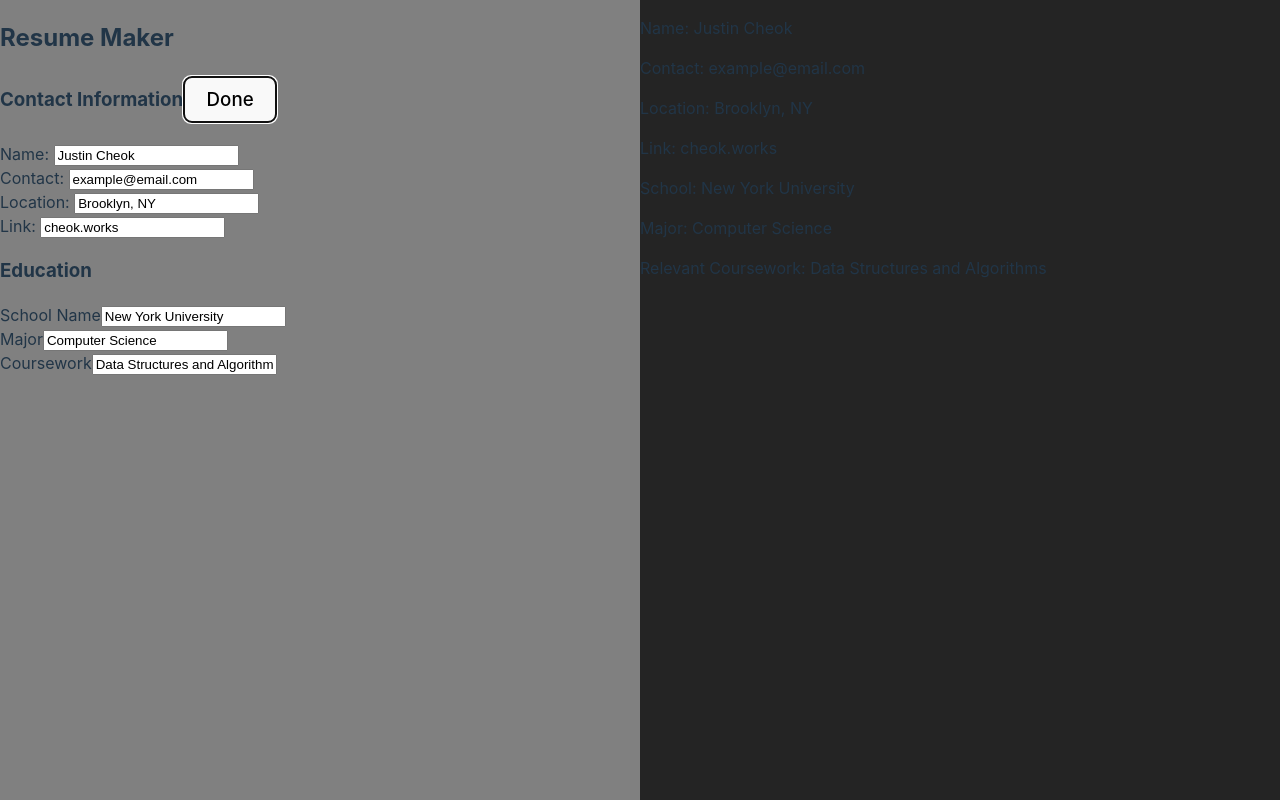
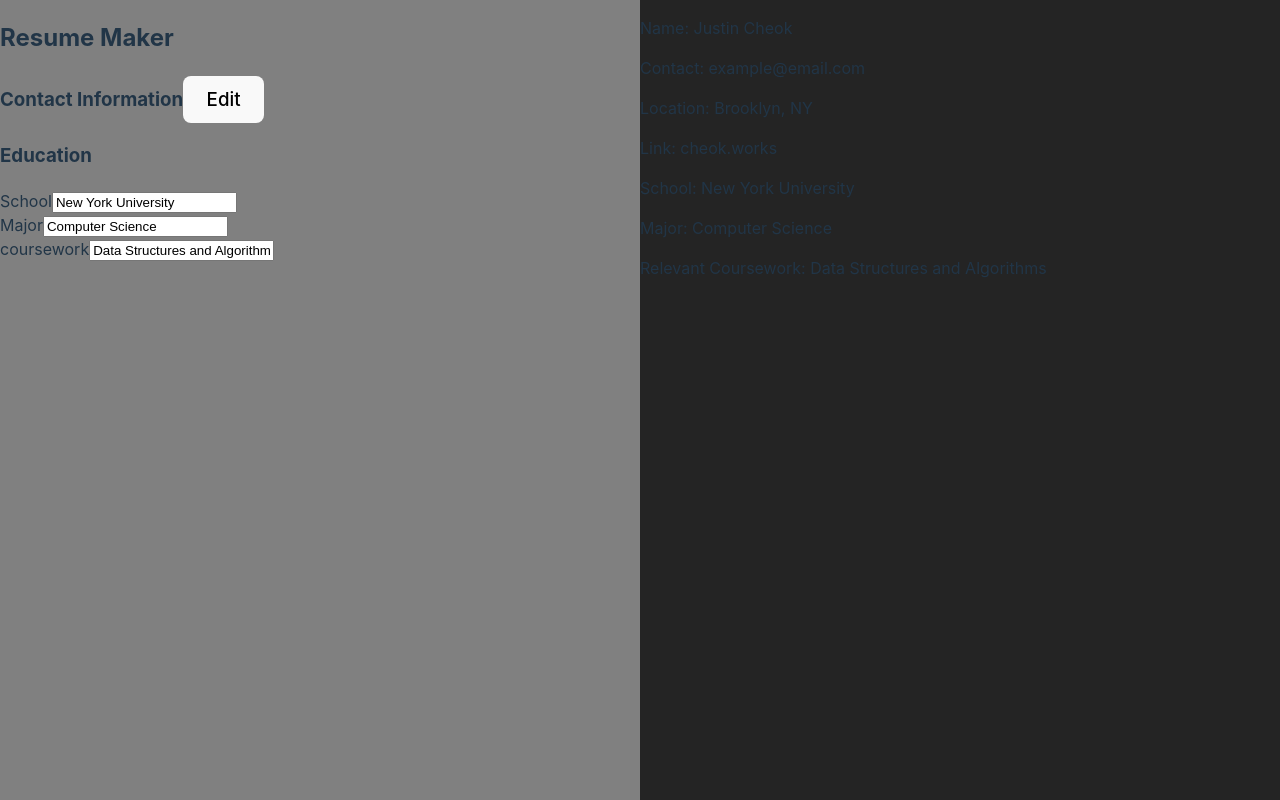
Before and after one commit to Galaxeo/cv-application, a React (Vite) app: page / in a window 1280 px wide. Both pictures are taken after a click on the button "Done". Built offline with nearby package versions, Linux system fonts and the light colour scheme.

Commit message:
feat: add edit button, hide and show form

```diff
--- a/src/App.jsx
+++ b/src/App.jsx
@@ -5,6 +5,7 @@ import viteLogo from "/vite.svg";
 import "./App.css";
 import Edit from "./components/Edit.jsx";
 import Contact from "./components/Contact.jsx";
+import Education from "./components/Education";
 
 function App() {
   const [fullName, setFullName] = useState("Justin Cheok");
@@ -52,27 +53,14 @@ function App() {
             link={link}
             changeLink={changeLink}
           ></Contact>
-          <div className="educationForm">
-            <h3>Education</h3>
-            <InputComponent
-              inputValue={schoolName}
-              onInputChange={changeSchool}
-              label="School Name"
-              id=""
-            ></InputComponent>
-            <InputComponent
-              inputValue={major}
-              onInputChange={changeMajor}
-              label="Major"
-              id=""
-            ></InputComponent>
-            <InputComponent
-              inputValue={coursework}
-              onInputChange={changeCoursework}
-              label="Coursework"
-              id=""
-            ></InputComponent>
-          </div>
+          <Education
+            school={schoolName}
+            changeSchool={changeSchool}
+            major={major}
+            changeMajor={changeMajor}
+            coursework={coursework}
+            changeCoursework={changeCoursework}
+          ></Education>
         </div>
         <div className="preview">
           <div className="header">
--- a/src/components/Contact.jsx
+++ b/src/components/Contact.jsx
@@ -1,12 +1,6 @@
 import Edit from "./Edit";
-const InputComponent = ({ inputValue, onInputChange, label, id }) => {
-  return (
-    <div>
-      <label htmlFor={id}>{label}: </label>
-      <input type="text" id={id} value={inputValue} onChange={onInputChange} />
-    </div>
-  );
-};
+import { InputComponent } from "./Io";
+import { useState } from "react";
 
 function Contact({
   fullName,
@@ -18,10 +12,15 @@ function Contact({
   link,
   changeLink,
 }) {
+  const [display, setDisplay] = useState(true);
+  function changeDisplay() {
+    setDisplay(!display);
+  }
+  if (display) {
     return (
       <div>
         <h3>
-        Contact Information<Edit status={0}></Edit>
+          Contact Information<Edit status={display} func={changeDisplay}></Edit>
         </h3>
         <InputComponent
           inputValue={fullName}
@@ -49,5 +48,14 @@ function Contact({
         ></InputComponent>
       </div>
     );
+  } else {
+    return (
+      <>
+        <h3>
+          Contact Information<Edit status={display} func={changeDisplay}></Edit>
+        </h3>
+      </>
+    );
+  }
 }
 export default Contact;
--- a/src/components/Edit.jsx
+++ b/src/components/Edit.jsx
@@ -1,7 +1,8 @@
-function Edit({ status }) {
+import { useState } from "react";
+function Edit({ status, func }) {
   return (
     <>
-      <button>{status ? "Edit" : "Done"}</button>
+      <button onClick={func}>{status ? "Done" : "Edit"}</button>
     </>
   );
 }
--- /dev/null
+++ b/src/components/Education.jsx
@@ -0,0 +1,36 @@
+import Edit from "./Edit";
+import { InputComponent, DisplayComponent } from "./Io";
+
+function Education({
+  school,
+  changeSchool,
+  major,
+  changeMajor,
+  coursework,
+  changeCoursework,
+}) {
+  return (
+    <div>
+      <h3>Education</h3>
+      <InputComponent
+        inputValue={school}
+        onInputChange={changeSchool}
+        label="School"
+        id="school"
+      ></InputComponent>
+      <InputComponent
+        inputValue={major}
+        onInputChange={changeMajor}
+        label="Major"
+        id="major"
+      ></InputComponent>
+      <InputComponent
+        inputValue={coursework}
+        onInputChange={changeCoursework}
+        label="coursework"
+        id="coursework"
+      ></InputComponent>
+    </div>
+  );
+}
+export default Education;
```
Lines whose indentation alone changed are shown as unchanged.
